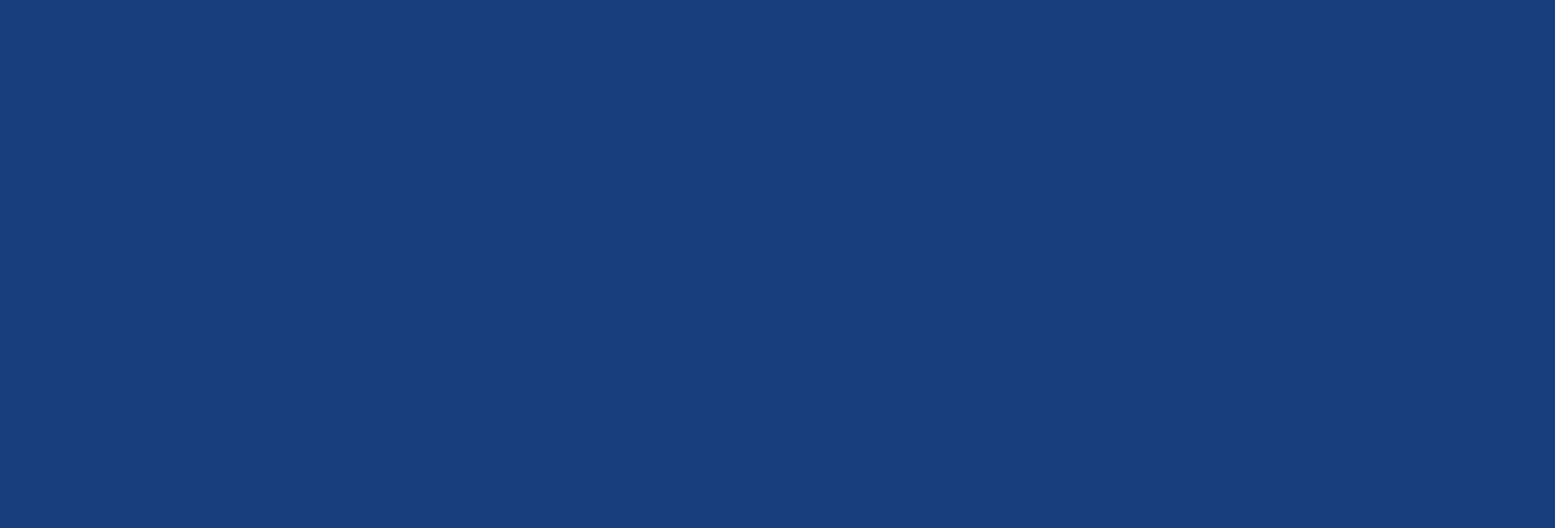
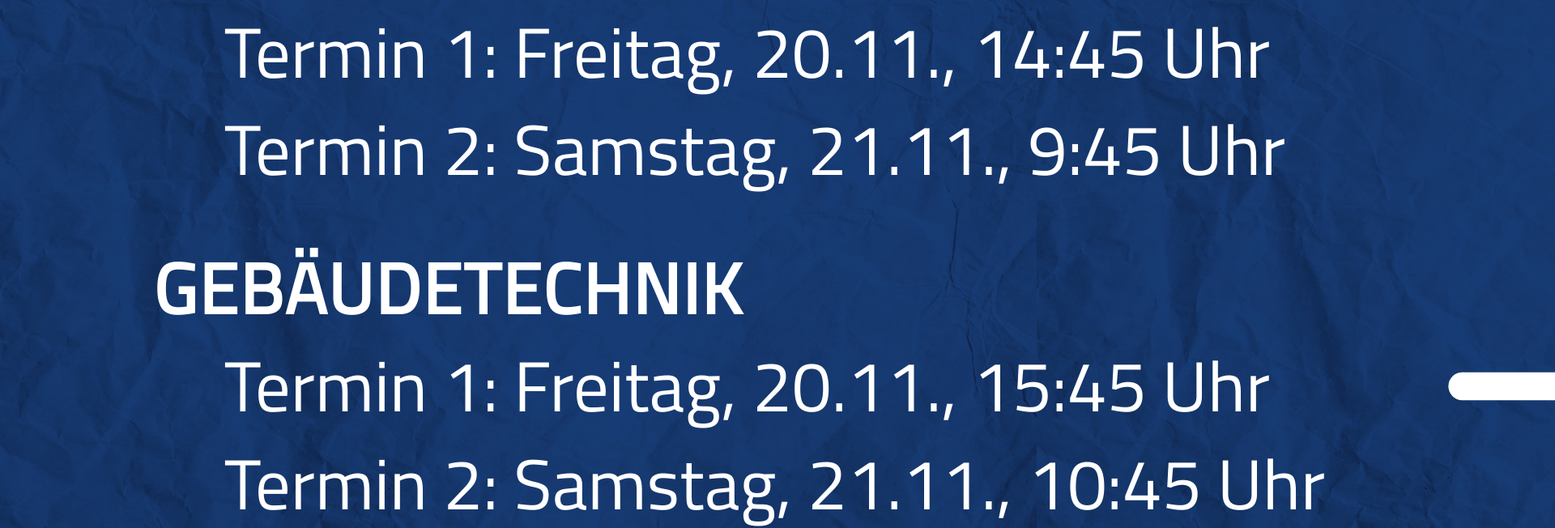
Before and after one commit to htlvb/TdoTGuide, a Vue app in the folder src/TdoTGuide.Visitor.Client/: page /print/department-presentation in a window 1280 px wide. Before the commit this address had no page. Shown: the part 2063-2715 px from the top of the page at 81% size, 1920 px wide, since content can reach past the window. Before the commit the page ends 800 px from the top, so only its background shows below. Built offline with nearby package versions, Linux system fonts and the light colour scheme; a web font is replaced by a local one.

Commit message:
Add department presentations guide

```diff
--- a/src/TdoTGuide.Visitor.Client/src/router.ts
+++ b/src/TdoTGuide.Visitor.Client/src/router.ts
@@ -8,6 +8,7 @@ const routes = [
       { path: '', component: () => import('@/views/PrintOverviewView.vue') },
       { path: 'flyer', component: () => import('@/views/PrintFlyerView.vue') },
       { path: 'folder', component: () => import('@/views/PrintFolderView.vue') },
+      { path: 'department-presentation', component: () => import('@/views/PrintDepartmentPresentationView.vue') },
       { path: 'building-overview/:buildingId?', component: () => import('@/views/BuildingsOverviewView.vue') }
     ]
   },
--- /dev/null
+++ b/src/TdoTGuide.Visitor.Client/src/views/PrintDepartmentPresentationView.vue
@@ -0,0 +1,102 @@
+<script setup lang="ts">
+import { onMounted, onUnmounted, ref } from 'vue'
+
+const directions = ['left', 'right'] as const
+
+const departments = [
+  { name: 'Wirtschaftsingenieure', dates: ['Termin 1: Freitag, 20.11., 14:45 Uhr', 'Termin 2: Samstag, 21.11., 9:45 Uhr'] },
+  { name: 'Gebäudetechnik', dates: ['Termin 1: Freitag, 20.11., 15:45 Uhr', 'Termin 2: Samstag, 21.11., 10:45 Uhr'] },
+  { name: 'Mechatronik/Maschinenbau', dates: ['Termin 1: Freitag, 20.11., 16:30 Uhr', 'Termin 2: Samstag, 21.11., 11:30 Uhr'] },
+]
+
+// Scale the content to the largest font size that still fits into its box
+const contentBoxes = ref<HTMLElement[]>([])
+const contents = ref<HTMLElement[]>([])
+const headlines = ref<HTMLElement[]>([])
+const headlineScale = 1.4
+const fitContent = () => {
+  contentBoxes.value.forEach((box, i) => {
+    const content = contents.value[i]
+    const headline = headlines.value[i]
+    if (content === undefined || headline === undefined) return
+    const setFontSize = (fontSize: number) => {
+      content.style.fontSize = `${fontSize}px`
+      headline.style.fontSize = `${fontSize * headlineScale}px`
+    }
+    const fits = (fontSize: number) => {
+      setFontSize(fontSize)
+      return content.offsetWidth <= box.clientWidth && content.offsetHeight <= box.clientHeight
+        && (headline.parentElement === null || headline.parentElement.scrollWidth <= headline.parentElement.clientWidth)
+    }
+    let min = 1, max = 1000
+    while (max - min > 0.5) {
+      const mid = (min + max) / 2
+      if (fits(mid)) min = mid
+      else max = mid
+    }
+    setFontSize(min)
+  })
+}
+// Keep the text of both pages in sync and refit after every edit
+const editables = ref<HTMLElement[]>([])
+const onInput = (e: Event) => {
+  const source = e.currentTarget as HTMLElement
+  editables.value.filter(v => v !== source).forEach(v => v.innerHTML = source.innerHTML)
+  fitContent()
+}
+
+onMounted(async () => {
+  fitContent()
+  await document.fonts.ready
+  fitContent()
+  window.addEventListener('resize', fitContent)
+})
+onUnmounted(() => window.removeEventListener('resize', fitContent))
+</script>
+
+<template>
+  <section v-for="direction in directions" :key="direction" class="page">
+    <div class="h-full flex flex-col gap-[12mm] p-[20mm]">
+      <div class="flex items-center justify-center gap-[15mm]">
+        <img src="@/assets/logo.svg" class="shrink-0 w-[110mm]">
+        <h1 ref="headlines" class="shrink-0 w-max border-white border-[0.06em] px-[0.4em] py-[0.15em] text-center leading-tight small-caps">
+          Abteilungspräsentationen
+        </h1>
+      </div>
+      <div class="grow min-h-0 w-full flex items-center gap-[10mm]" :class="{ 'flex-row-reverse': direction === 'right' }">
+        <svg viewBox="0 0 82 60" class="shrink-0 w-[107mm]" :class="{ '-scale-x-100': direction === 'right' }"
+          fill="none" stroke="currentColor" stroke-width="7" stroke-linecap="round" stroke-linejoin="round">
+          <path d="M76 30 H6 M28 8 L6 30 L28 52" />
+        </svg>
+        <div ref="contentBoxes" class="grow self-stretch min-w-0 flex items-center justify-center">
+          <div ref="contents" class="w-max leading-snug whitespace-nowrap">
+            <div ref="editables" contenteditable class="outline-none" @input="onInput">
+              <div v-for="(department, index) in departments" :key="department.name" :class="{ 'mt-[0.6em]': index > 0 }">
+                <h2 class="uppercase font-bold tracking-wide">{{ department.name }}</h2>
+                <p v-for="date in department.dates" :key="date" class="ml-[1em]">{{ date }}</p>
+              </div>
+            </div>
+          </div>
+        </div>
+      </div>
+    </div>
+  </section>
+</template>
+
+<style lang="css" scoped>
+/* A2 landscape (594mm x 420mm) + 3mm bleed on each side */
+@page {
+  size: 600mm 426mm;
+  margin: 0;
+}
+.page {
+  width: 600mm;
+  height: 426mm;
+  padding: 3mm;
+  overflow: hidden;
+  break-after: page;
+}
+.page:last-child {
+  break-after: auto;
+}
+</style>
--- a/src/TdoTGuide.Visitor.Client/src/views/PrintFolderView.vue
+++ b/src/TdoTGuide.Visitor.Client/src/views/PrintFolderView.vue
@@ -97,11 +97,11 @@ const projectGroups = computed(() => {
 
 <style lang="css" scoped>
 @page {
-  size: 301mm 214mm;
+  size: 303mm 216mm;
 }
 .page {
   width: 297mm;
   height: 210mm;
-  margin: 2mm;
+  margin: 3mm;
 }
 </style>
--- a/src/TdoTGuide.Visitor.Client/src/views/PrintOverviewView.vue
+++ b/src/TdoTGuide.Visitor.Client/src/views/PrintOverviewView.vue
@@ -1,7 +1,8 @@
 <template>
   <div class="flex flex-col items-center gap-2 mt-4 text-xl">
     <RouterLink to="/print/flyer">Flyer</RouterLink>
-    <RouterLink to="/print/folder">Folder</RouterLink>
+    <RouterLink to="/print/folder">Folder (A4)</RouterLink>
+    <RouterLink to="/print/department-presentation">Department presentation (A2)</RouterLink>
     <RouterLink to="/print/building-overview">Building overview</RouterLink>
   </div>
 </template>
```
